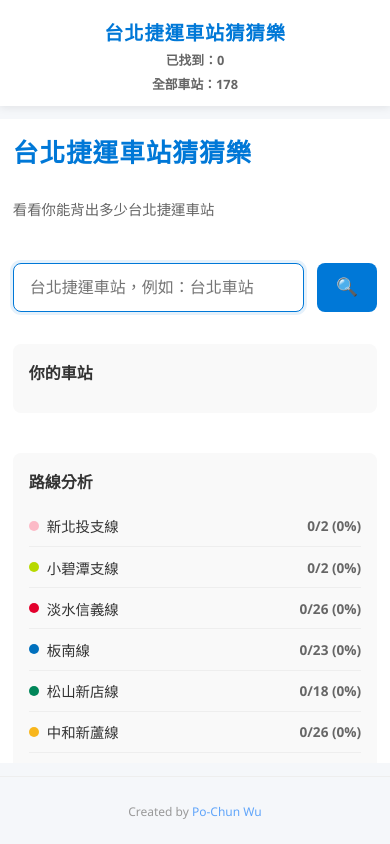
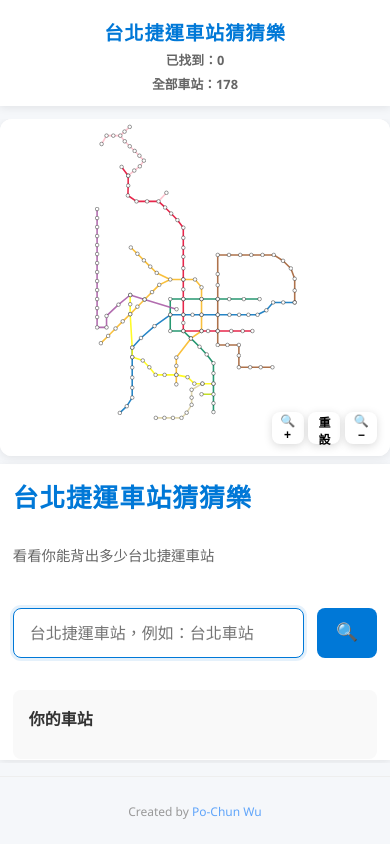
Before and after one commit to pcwu2022/projects, a website: page taipei_metro_memory/index.html in a window 390 px wide. Drawn offline with Linux system fonts and the light colour scheme.

Commit message:
Metro v2

```diff
--- a/taipei_metro_memory/styles.css
+++ b/taipei_metro_memory/styles.css
@@ -502,11 +502,13 @@ footer a:hover {
   .left-panel {
     flex: 0 0 auto;
     max-height: none;
+    order: 2;
   }
 
   .map-panel {
     flex: 1;
     min-height: 500px;
+    order: 1;
   }
 }
 
@@ -527,11 +529,19 @@ footer a:hover {
   main.game-container {
     margin: 0.8rem auto;
     padding: 0 0.5rem;
+    gap: 0.8rem;
   }
 
   .left-panel {
     padding: 1rem;
     border-radius: 8px;
+    flex: 0 0 auto;
+    max-height: 40vh;
+  }
+
+  .map-panel {
+    flex: 0 0 45vh;
+    min-height: 45vh;
   }
 
   .station-card {
@@ -603,12 +613,19 @@ footer a:hover {
 
   main.game-container {
     padding: 0;
+    gap: 0.5rem;
   }
 
   .left-panel {
     padding: 0.8rem;
     border-radius: 0;
-    max-height: auto;
+    flex: 0 0 auto;
+    max-height: 35vh;
+  }
+
+  .map-panel {
+    flex: 0 0 40vh;
+    min-height: 40vh;
   }
 
   .station-card {
```
